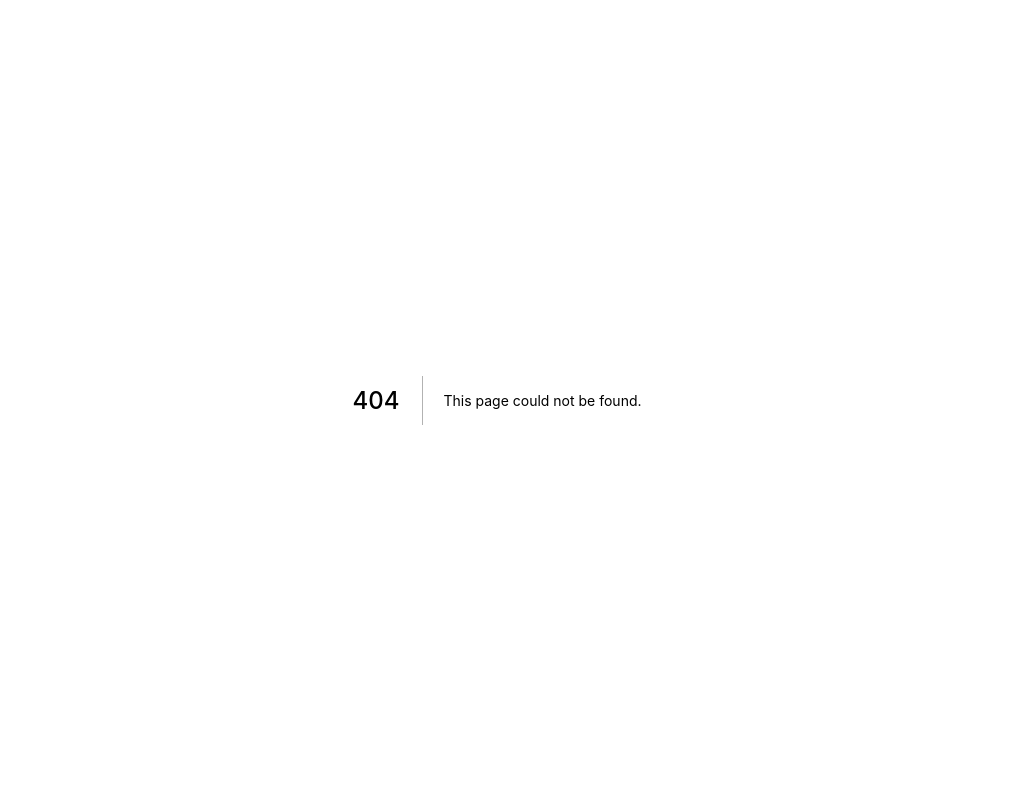
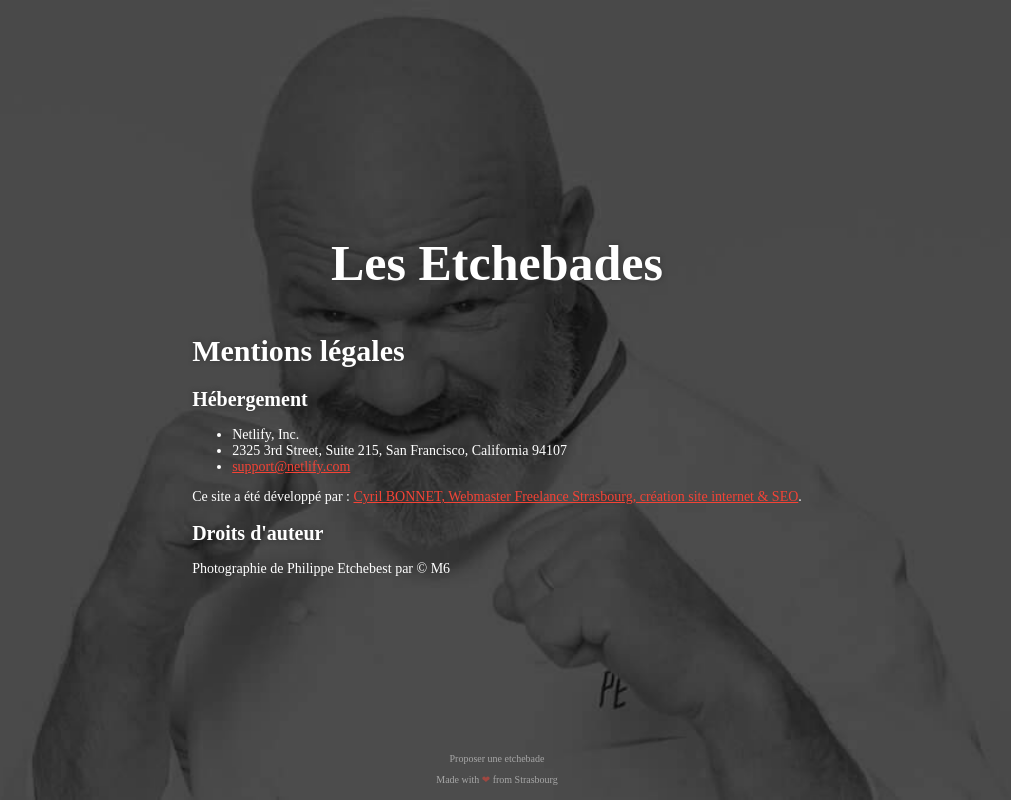
Before and after one commit to monsieurnebo/website-etchebades, a Next.js app: page /mentions-legales in a window 1280 px wide. Before the commit this address had no page. Shown: the whole page, without its empty margins (143-1154 px from the left). Built offline with nearby package versions, Linux system fonts and the light colour scheme; a web font is replaced by a local one.

Commit message:
feat: Add legal page WIP

```diff
--- /dev/null
+++ b/components/Legal/Legal.js
@@ -0,0 +1,21 @@
+import styles from "./legal.module.scss";
+
+export default function Legal() {
+  const { title, subtitle, text, link } = styles;
+  return (
+    <div>
+      <h1 className={title}>Mentions légales</h1>
+      <h2 className={subtitle}>Hébergement</h2>
+      <ul className={text}>
+        <li>Netlify, Inc.</li>
+        <li>2325 3rd Street, Suite 215, San Francisco, California 94107</li>
+        <li><a className={link} href="mailto:support@netlify.com">support@netlify.com</a></li>
+      </ul>
+      <p className={text}>
+        Ce site a été développé par : <a className={link} href="https://cyrilbonnet.fr/" target="_blank" rel="noreferrer">Cyril BONNET, Webmaster Freelance Strasbourg, création site internet & SEO</a>.
+      </p>
+      <h2 className={subtitle}>Droits d'auteur</h2>
+      <p className={text}>Photographie de Philippe Etchebest par © M6</p>
+    </div>
+  );
+}
--- /dev/null
+++ b/components/Legal/legal.module.scss
@@ -0,0 +1,22 @@
+.title {
+  color: $white;
+  font-size: 30px;
+  text-shadow: 0 0 5px $brown;
+}
+
+.subtitle {
+  color: $white;
+  font-size: 20px;
+  text-shadow: 0 0 5px $brown;
+}
+
+.text {
+  color: $white;
+  text-decoration: none;
+  font-size: 14px;
+  margin-bottom: 10px;
+}
+
+.link {
+  color: $red;
+}
--- /dev/null
+++ b/pages/mentions-legales.js
@@ -0,0 +1,11 @@
+import Layout from "../components/Layout/Layout";
+import Legal from "../components/Legal/Legal";
+
+export default function MentionsLegales() {
+
+  return (
+    <Layout>
+      <Legal />
+    </Layout>
+  );
+}
```
